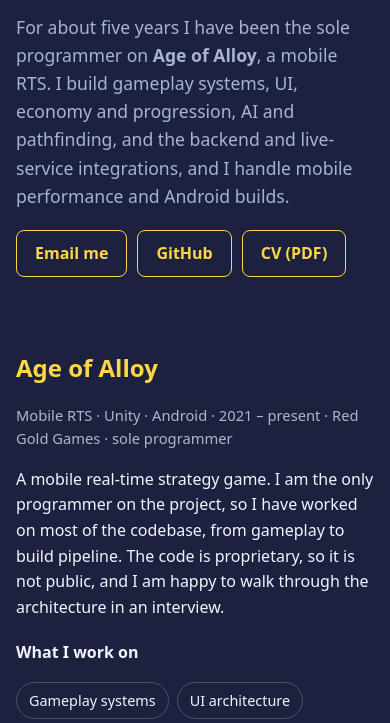
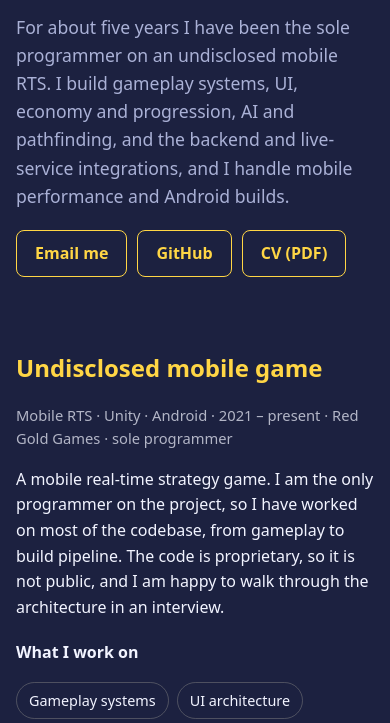
Before and after one commit to JustAcceptTheUsername/justaccepttheusername.github.io, a plain HTML site: page index.html in a window 390 px wide. Shown: the part 121-844 px from the top of the page. Drawn offline with Linux system fonts and the light colour scheme.

Commit message:
Change project details from 'Age of Alloy' to 'Undisclosed mobile game'
Updated project description and section title to reflect the current status of the game.

```diff
--- a/index.html
+++ b/index.html
@@ -4,7 +4,7 @@
   <meta charset="utf-8">
   <meta name="viewport" content="width=device-width, initial-scale=1">
   <title>Deyan Staykov – Unity / C# Game Developer</title>
-  <meta name="description" content="Portfolio of Deyan Staykov, Unity / C# game developer: Age of Alloy, Dungeon Conveyor and BlockBloom.">
+  <meta name="description" content="Portfolio of Deyan Staykov, Unity / C# game developer: Undisclosed, Dungeon Conveyor and BlockBloom.">
   <link rel="stylesheet" href="/style.css">
   <link rel="stylesheet" href="/portfolio.css">
 </head>
@@ -15,7 +15,7 @@
       <h1>Deyan Staykov</h1>
       <p class="role">Unity / C# game developer · Plovdiv, Bulgaria</p>
       <p class="lead">
-        For about five years I have been the sole programmer on <strong>Age of Alloy</strong>, a mobile RTS.
+        For about five years I have been the sole programmer on an undisclosed mobile RTS.
         I build gameplay systems, UI, economy and progression, AI and pathfinding, and the backend and
         live-service integrations, and I handle mobile performance and Android builds.
       </p>
@@ -26,8 +26,8 @@
       </p>
     </header>
 
-    <section id="age-of-alloy">
-      <h2>Age of Alloy</h2>
+    <section id="undisclosed">
+      <h2>Undisclosed mobile game</h2>
       <p class="meta">Mobile RTS · Unity · Android · 2021 – present · Red Gold Games · sole programmer</p>
       <p>
         A mobile real-time strategy game. I am the only programmer on the project, so I have worked on most
```
